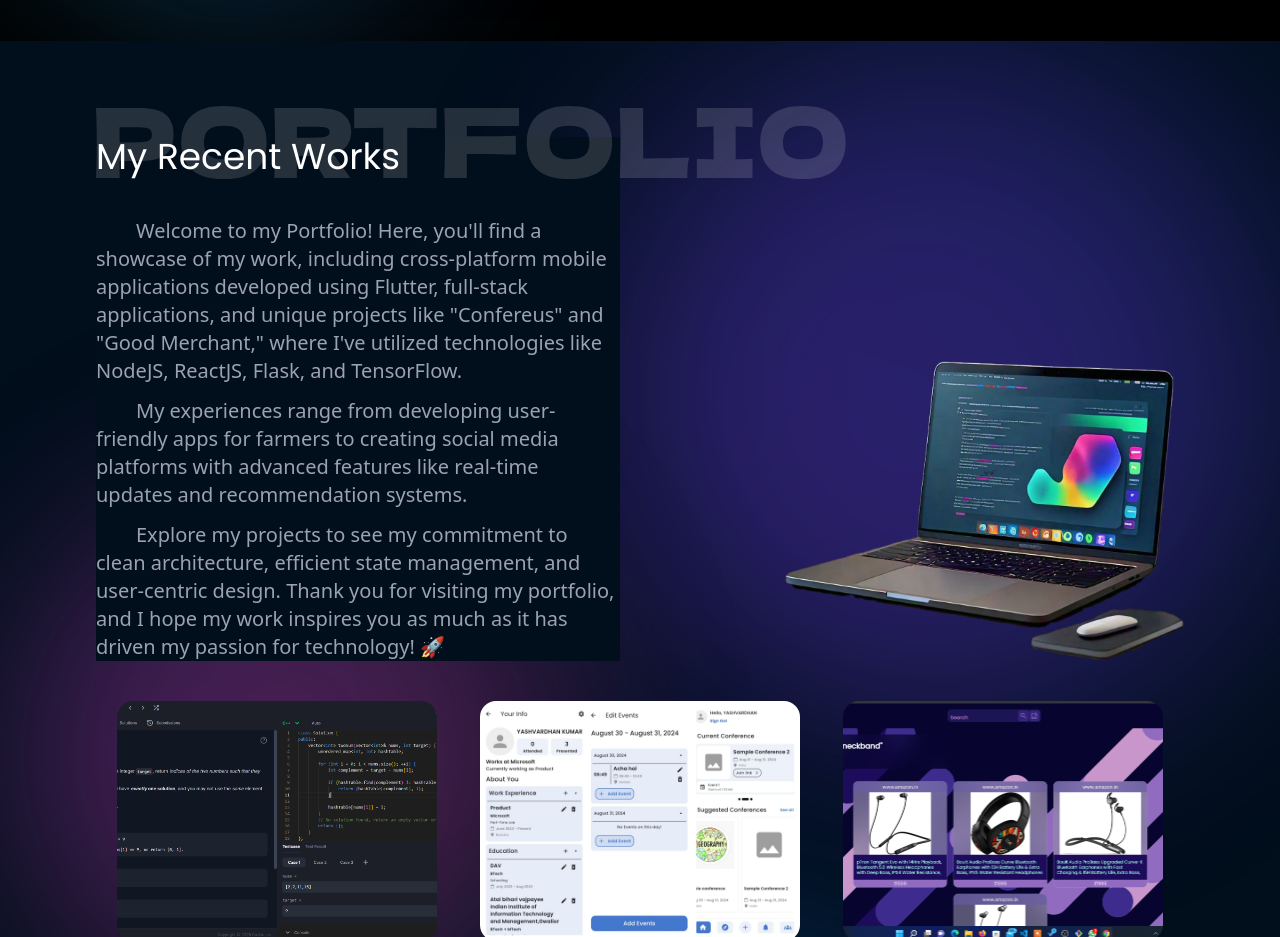
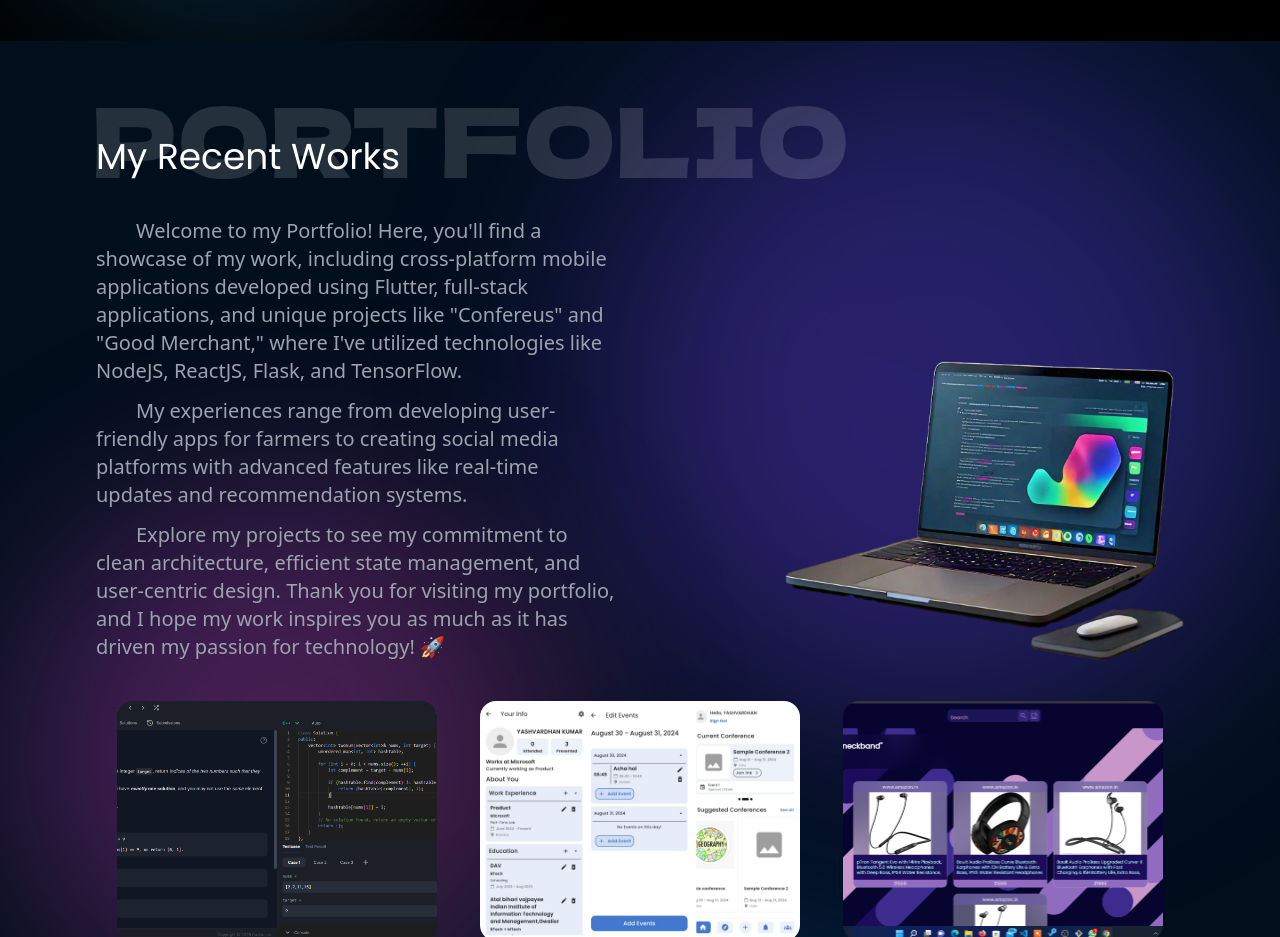
Before and after one commit to YashvardhanKumar/portfolio-yash, a React (Vite) app: page / in a window 1280 px wide. Shown: the part 3680-4617 px from the top of the page. Built offline with nearby package versions, Linux system fonts and the light colour scheme; a web font is replaced by a local one.

Commit message:
style: remove background color from portfolio section container

```diff
--- a/src/components/sections/portfolio.tsx
+++ b/src/components/sections/portfolio.tsx
@@ -43,7 +43,7 @@ const Portfolio: React.FC<SectionProps> = ({ reference }) => {
               <img src={work} alt="Development Work Showcase" className="object-cover max-h-[300px]" />
             </div>
           </div>
-          <div className="flex-1 bg-ui-color-2 flex flex-col gap-10">
+          <div className="flex-1 flex flex-col gap-10">
             <h2 className="lg:text-4xl sm:text-3xl xs:text-2xl text-lg text-white font-poppins relative before:content-portfolio before:-bottom-2 before:lg:w-[750px] before:md:w-[650px] before:xs:w-[540px] before:w-[430px] before:font-normal before:text-red-600 before:border-[2px_solid_#ffffff] before:font-barlowcondensed before:absolute">
               My Recent Works
             </h2>
```
